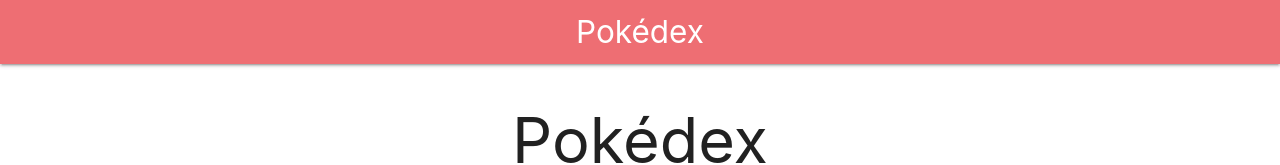
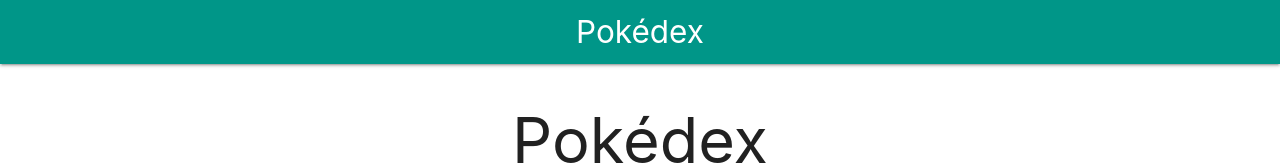
Before and after one commit to FlorianGiambiasi/react-pokemon-app, a React (Create React App) app: page / in a window 1280 px wide. Shown: the top 165 px of the page. Built offline with nearby package versions, Linux system fonts and the light colour scheme.

Commit message:
routes fixed

```diff
--- a/src/App.tsx
+++ b/src/App.tsx
@@ -11,7 +11,7 @@ const App: FunctionComponent = () => {
      <div>
        {/* La barre de navigation commun à toutes les pages*/}
        <nav>
-         <div className="nav-wraper teal">
+         <div className="nav-wrapper teal">
          <Link to="/" className="brand-logo center">Pokédex</Link>
          </div>
        </nav>
--- a/src/components/pokemon-card.tsx
+++ b/src/components/pokemon-card.tsx
@@ -24,7 +24,7 @@ const PokemonCard: FunctionComponent<Props> = ({pokemon, borderColor = '#009688'
 }
 
   const goToPokemon = (id: number) => {
-    history.push(`/pokemon/${id}`);
+    history.push(`/pokemons/${id}`);
   }
 
   return (
```
